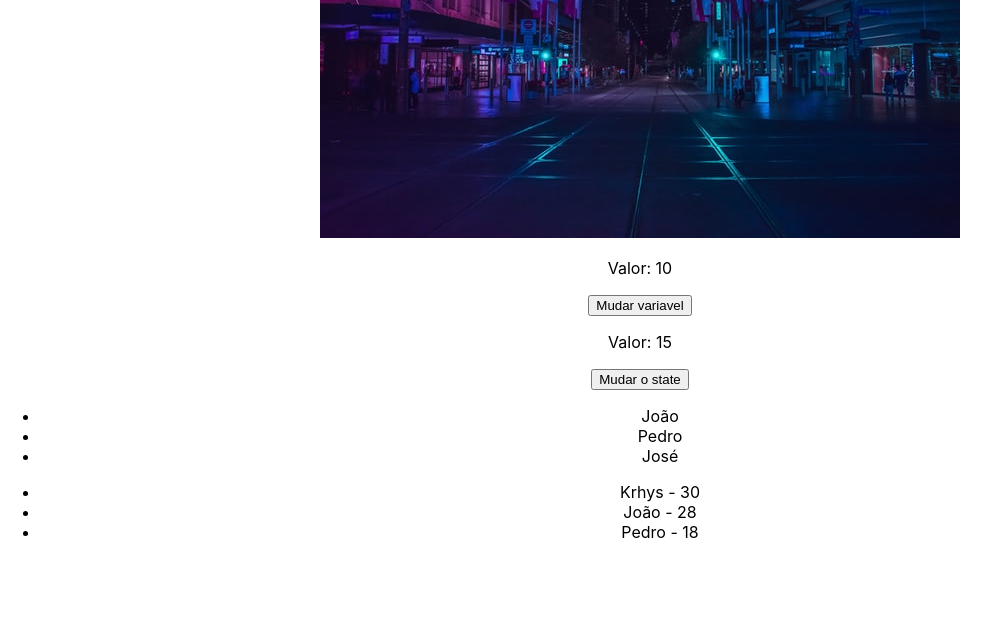
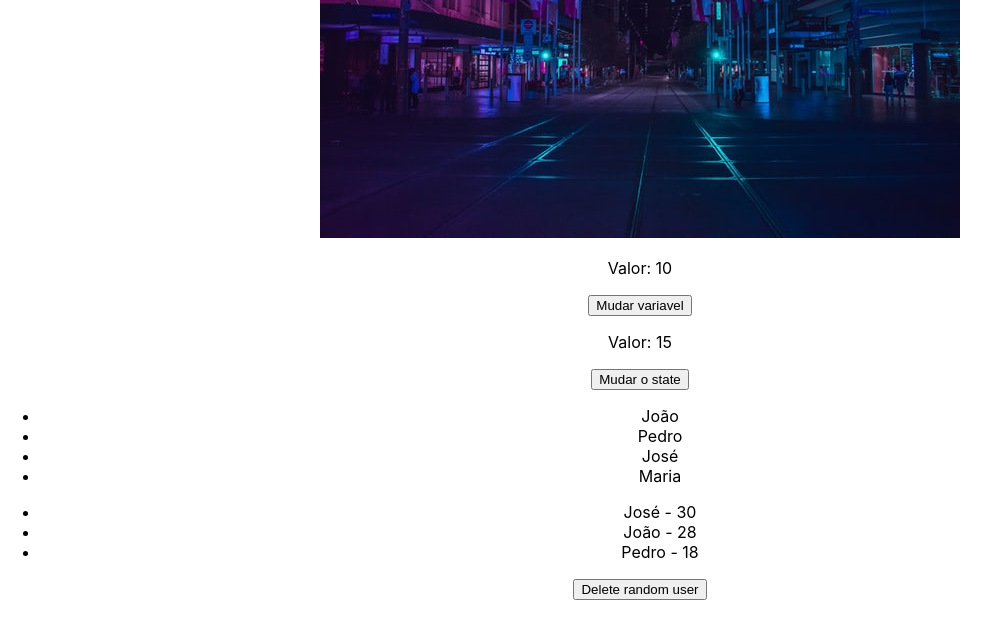
Before and after one commit to KrhystFerrari/Curso-React-Section3, a React (Create React App) app in the folder react-section3/: page / in a window 1280 px wide. Shown: the part 702-1340 px from the top of the page, without its empty margins (0-1000 px from the left). Built offline with nearby package versions, Linux system fonts and the light colour scheme.

Commit message:
Previous state

```diff
--- a/react-section3/src/components/ListRender.js
+++ b/react-section3/src/components/ListRender.js
@@ -1,13 +1,22 @@
 import { useState } from "react";
 
 const ListRender = () => {
-    const [list] = useState(["João", "Pedro", "José"]);
+    const [list] = useState(["João", "Pedro", "José", "Maria"]);
 
-    const [users] = useState([
-        {id: 1, name: "Krhys", age: 30},
-        {id: 3243262, name: "João", age: 28},
-        {id: 564789, name: "Pedro", age: 18},
+    const [users, setUsers] = useState([
+        {id: 1, name: "José", age: 30},
+        {id: 2, name: "João", age: 28},
+        {id: 3, name: "Pedro", age: 18},
     ]);
+
+    const deleteRandom = () => {
+        const randomNumber = Math.floor(Math.random() * 4);
+
+        setUsers((prevUsers) => {
+            console.log(prevUsers);
+            return prevUsers.filter((user) => randomNumber !== user.id);
+        });
+    };
 
     return (
         <div>
@@ -21,8 +30,9 @@
                     <li key={user.id}>{user.name} - {user.age}</li>
                 ))}
             </ul>
+            <button onClick={deleteRandom}>Delete random user</button>
         </div>
-  )
-}
+    );
+};
 
-export default ListRender
+export default ListRender;
```
Lines whose indentation alone changed are shown as unchanged.
